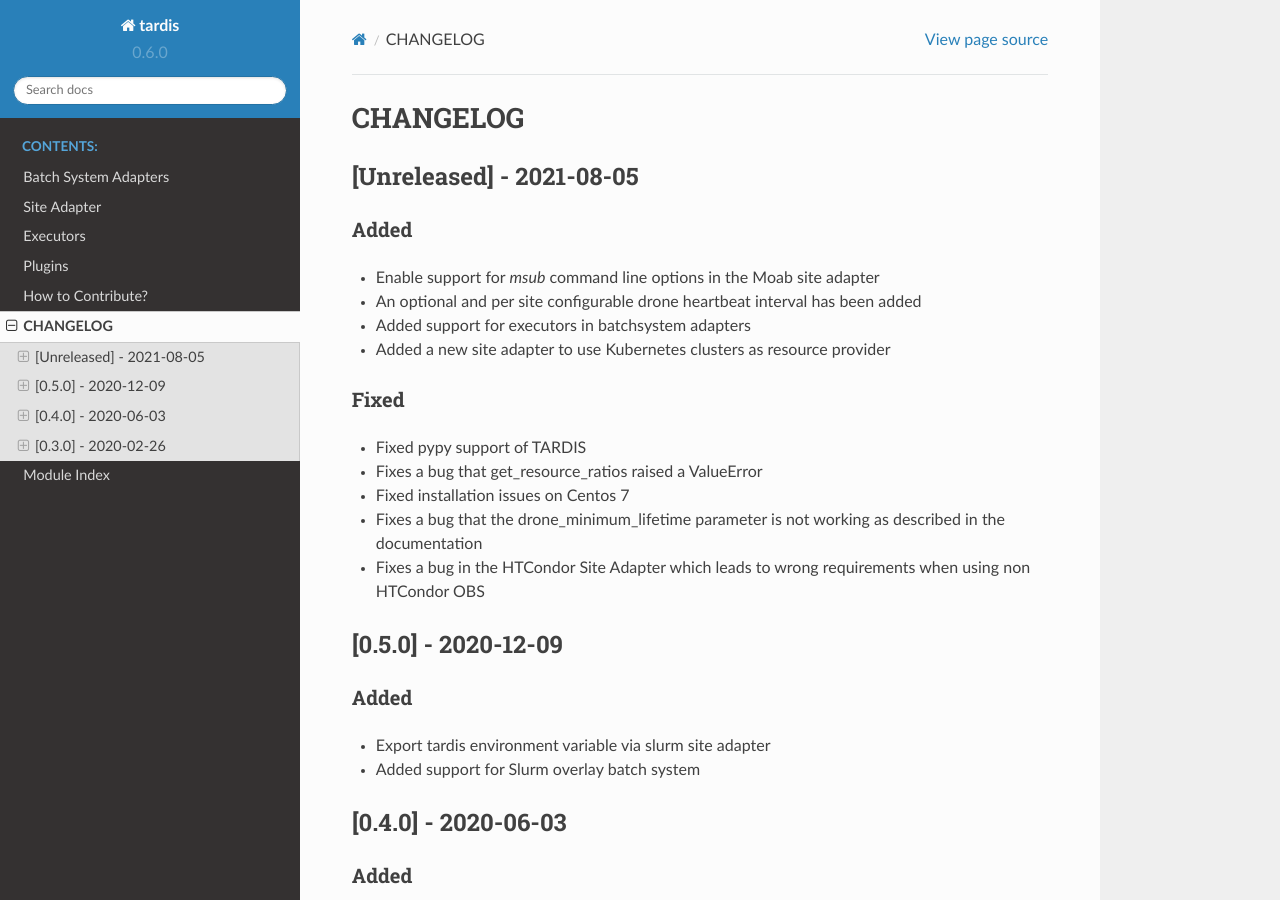
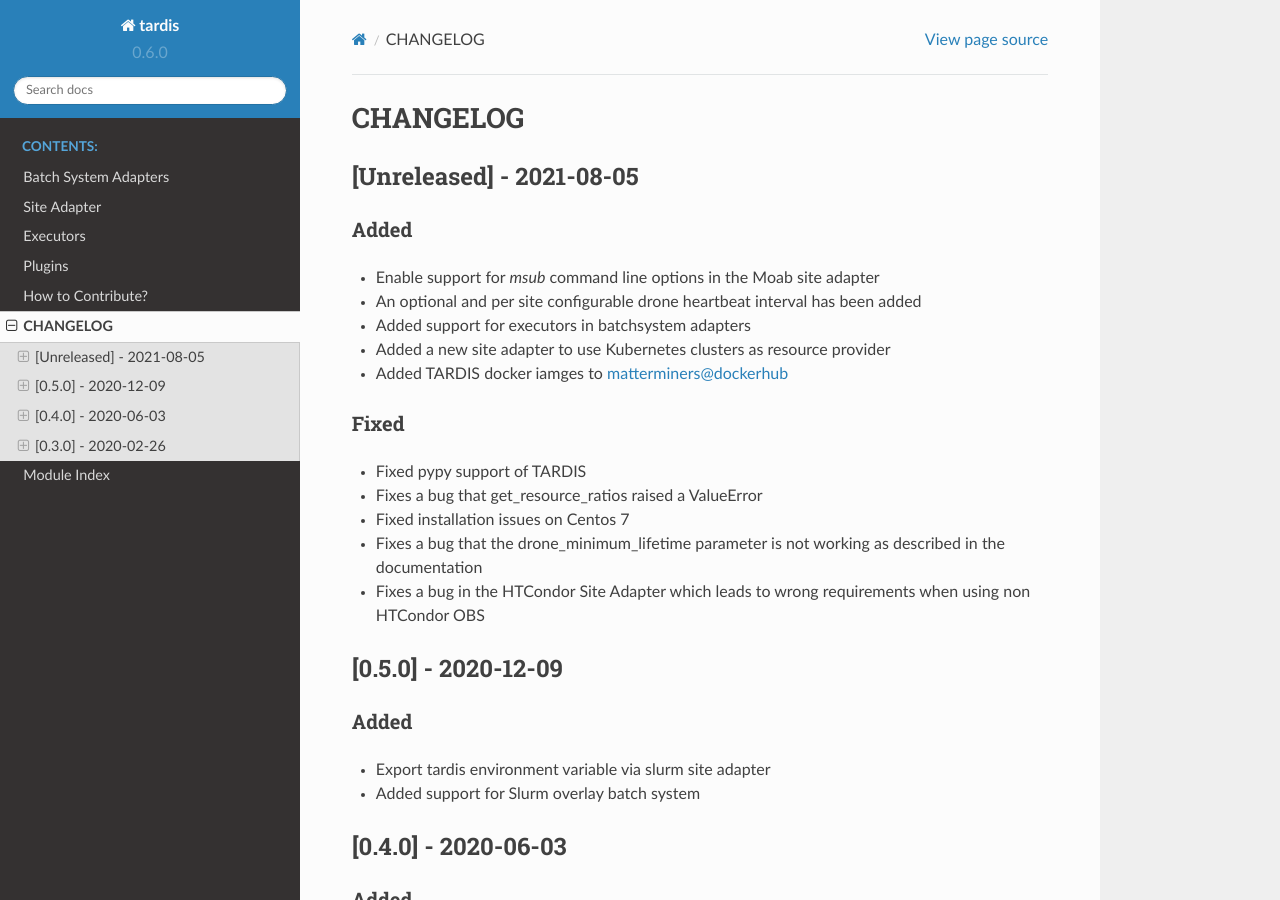
Before and after one commit to MatterMiners/tardis, a Sphinx documentation site: the page built from docs/source/changelog.rst, in a window 1280 px wide and 900 px high. Built offline with Sphinx 7.4.7 and the Read the Docs theme 2.0.0, drawn with Linux system fonts in a browser that asks for light colours.

Commit message:
Added changelog for PR 185 - added docker images

```diff
--- a/docs/source/changelog.rst
+++ b/docs/source/changelog.rst
@@ -16,6 +16,7 @@ Added
 * An optional and per site configurable drone heartbeat interval has been added
 * Added support for executors in batchsystem adapters
 * Added a new site adapter to use Kubernetes clusters as resource provider
+* Added TARDIS docker iamges to matterminers@dockerhub
 
 Fixed
 -----
--- /dev/null
+++ b/docs/source/changes/185.add_tardis_docker_images.yaml
@@ -0,0 +1,6 @@
+category: added
+summary: "Added TARDIS docker iamges to matterminers@dockerhub"
+description: |
+  TARDIS docker images have been added to simplify deployments and tests.
+pull requests:
+- 185
```
